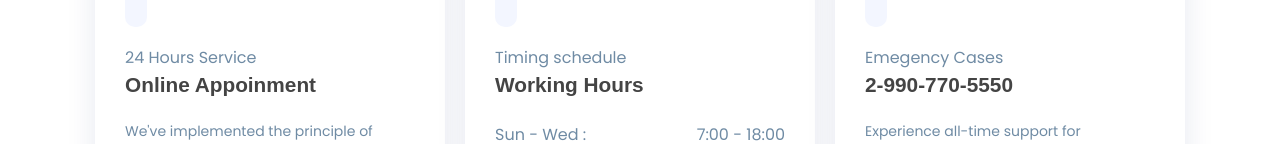
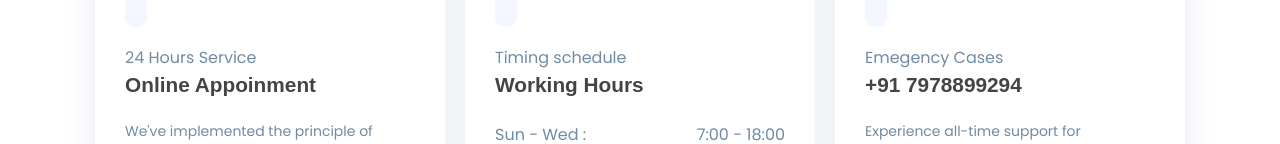
Before and after one commit to MrAkash33/drjeetu, a Next.js app: page / in a window 1280 px wide. Shown: the part 808-952 px from the top of the page. Built offline with nearby package versions, Linux system fonts and the light colour scheme; some icons are missing.

Commit message:
Update Features.jsx

```diff
--- a/components/Features/Features.jsx
+++ b/components/Features/Features.jsx
@@ -36,7 +36,7 @@ const Features = () => {
           <i className="icofont icofont-support"></i>
          </div>
          <span>Emegency Cases</span>
-         <h4 className="mb-3">2-990-770-5550</h4>
+         <h4 className="mb-3">+91 7978899294</h4>
          <p>Experience all-time support for emergencies. We embrace the principle of family medicine, ensuring continuous care. Connect with us for any urgent need.</p>
         </div>
        </div>
```
